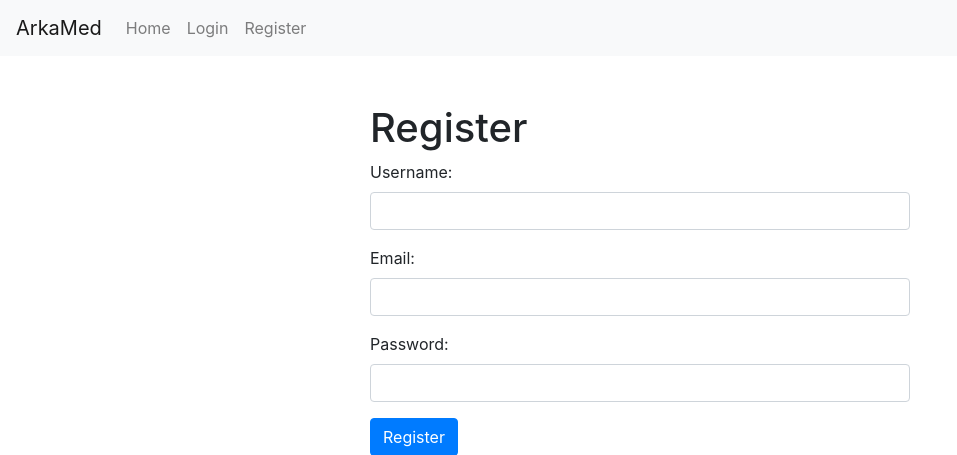
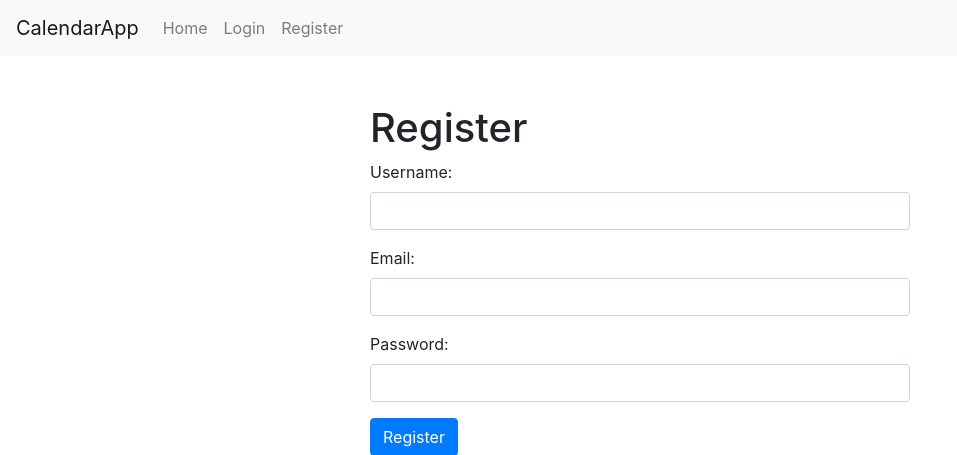
Before and after one commit to leonx15/CalendarApp, a Flask app: page /register in a window 1280 px wide. Shown: the top 455 px of the page, without its empty margins (0-957 px from the left). Run offline with Flask 3, Linux system fonts and the light colour scheme; some libraries are stand-ins or nearby versions.

Commit message:
Adjustments

```diff
--- a/app/templates/basenavbar.html
+++ b/app/templates/basenavbar.html
@@ -2,7 +2,7 @@
 
 {% block navbar %}
     <nav class="navbar navbar-expand-lg navbar-light bg-light">
-        <a class="navbar-brand" href="{{ url_for('main.home') }}">ArkaMed</a>
+        <a class="navbar-brand" href="{{ url_for('main.home') }}">CalendarApp</a>
         <div class="collapse navbar-collapse">
             <ul class="navbar-nav mr-auto">
                 <li class="nav-item">
--- a/app/templates/navbar.html
+++ b/app/templates/navbar.html
@@ -2,7 +2,7 @@
 
 {% block navbar %}
     <nav class="navbar navbar-expand-lg navbar-light bg-light">
-        <a class="navbar-brand" href="{{ url_for('main.home') }}">ArkaMed</a>
+        <a class="navbar-brand" href="{{ url_for('main.home') }}">CalendarApp</a>
         <div class="collapse navbar-collapse">
             <ul class="navbar-nav mr-auto">
                 <li class="nav-item">
```
